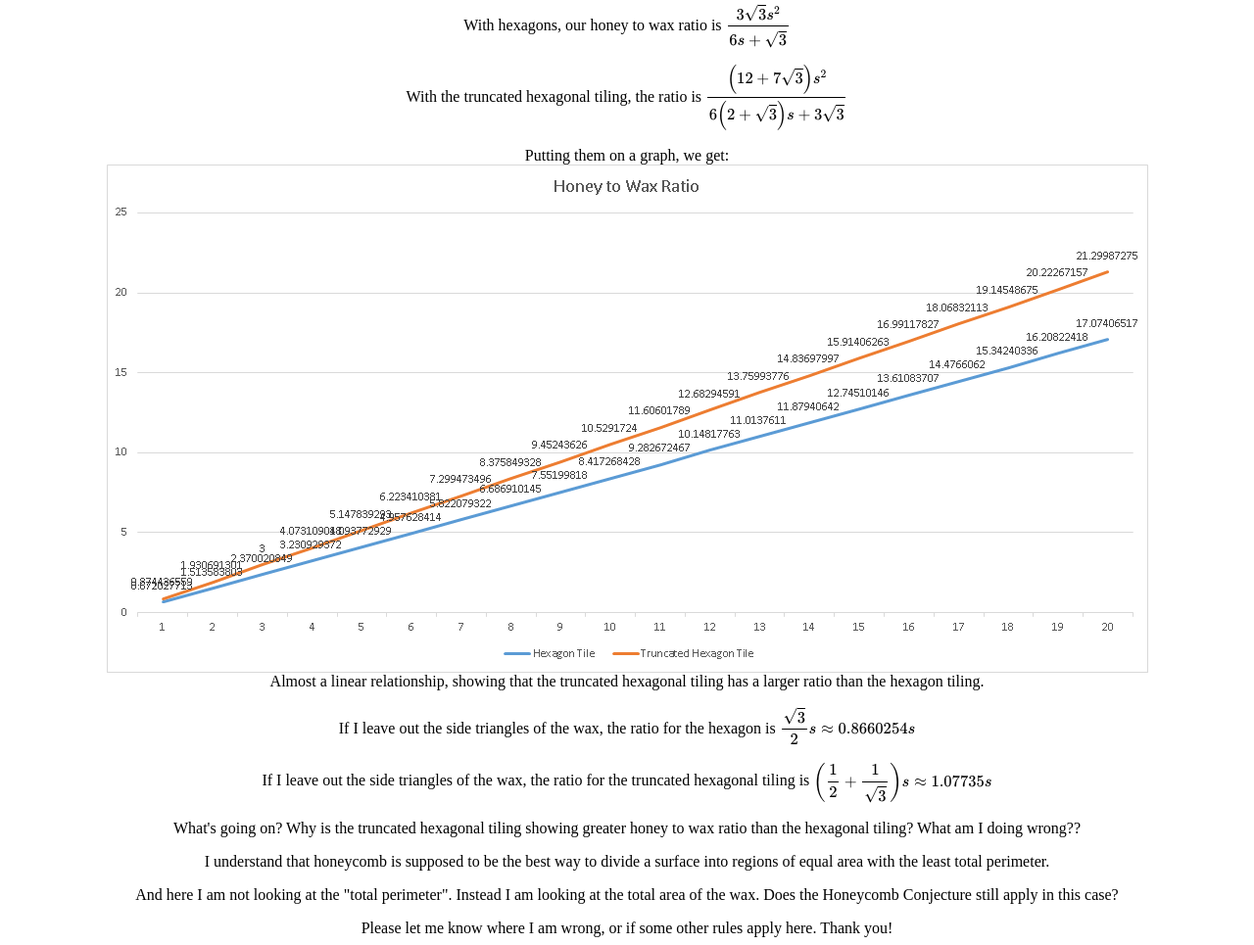
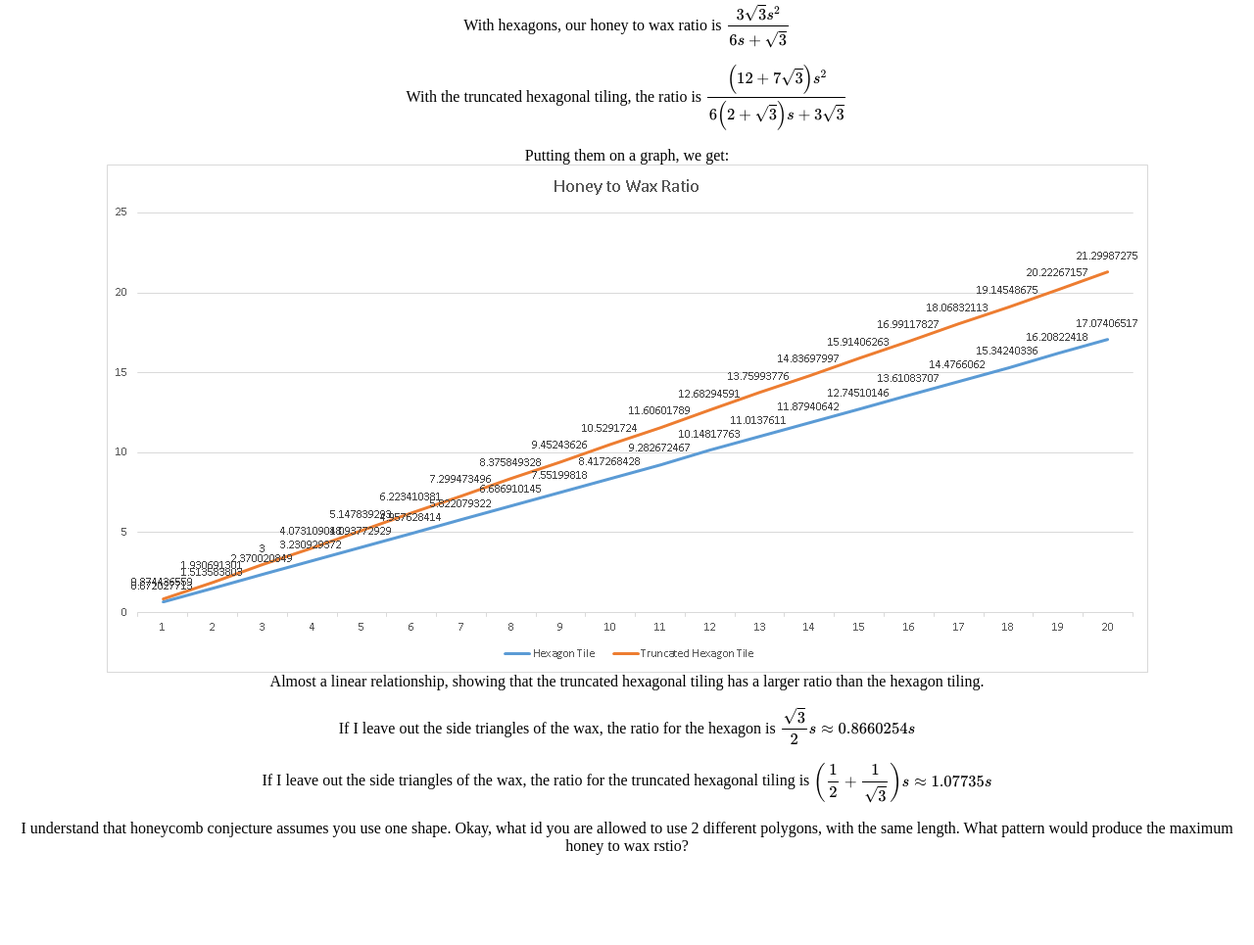
Before and after one commit to veniamin-ilmer/math, a plain HTML site: page honeycomb-conjecture/index.html in a window 1280 px wide. Shown: the part 7383-8348 px from the top of the page at 98% size. After the commit the page ends 8272 px from the top, so only its background shows below. Drawn offline with nearby package versions, Linux system fonts and the light colour scheme.

Commit message:
Update index.html

```diff
--- a/honeycomb-conjecture/index.html
+++ b/honeycomb-conjecture/index.html
@@ -490,8 +490,8 @@ Almost a linear relationship, showing that the truncated hexagonal tiling has a
 </math>
 </p>
 
-<p>What's going on? Why is the truncated hexagonal tiling showing greater honey to wax ratio than the hexagonal tiling? What am I doing wrong??</p>
-<p>I understand that honeycomb is supposed to be the best way to divide a surface into regions of equal area with the least total perimeter.</p>
-<p>And here I am not looking at the "total perimeter". Instead I am looking at the total area of the wax. Does the Honeycomb Conjecture still apply in this case?</p>
-Please let me know where I am wrong, or if some other rules apply here. Thank you!
+
+<p>I understand that honeycomb conjecture assumes you use one shape. Okay, what id you are allowed to use 2 different polygons, with the same length. What pattern would produce the maximum honey to wax rstio?
+
+
 </center>
```
